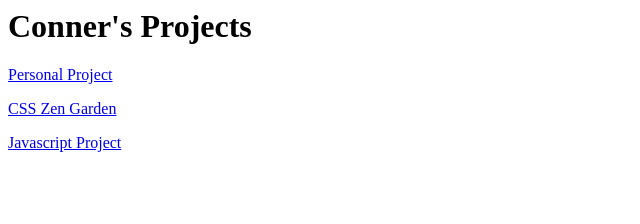
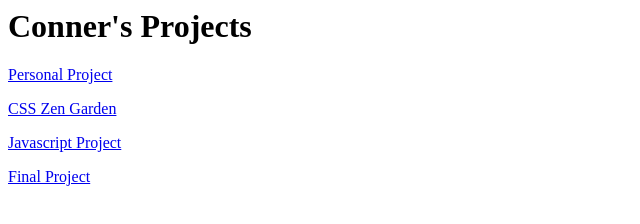
Before and after one commit to ctaylor2242/ctaylor2242.github.io, a plain HTML site: page index.html in a window 1280 px wide. Shown: the whole page, without its empty margins (0-640 px from the left). Drawn offline with Linux system fonts and the light colour scheme.

Commit message:
added final project link

```diff
--- a/index.html
+++ b/index.html
@@ -2,3 +2,4 @@
 <p><a href="project1/">Personal Project</a></p>
 <p><a href="zen_garden/">CSS Zen Garden</a></p>
 <p><a href="js_project/">Javascript Project</a></p>
+<p><a href="http://web.cs.georgefox.edu/~ctaylor20/">Final Project</a></p>
```
